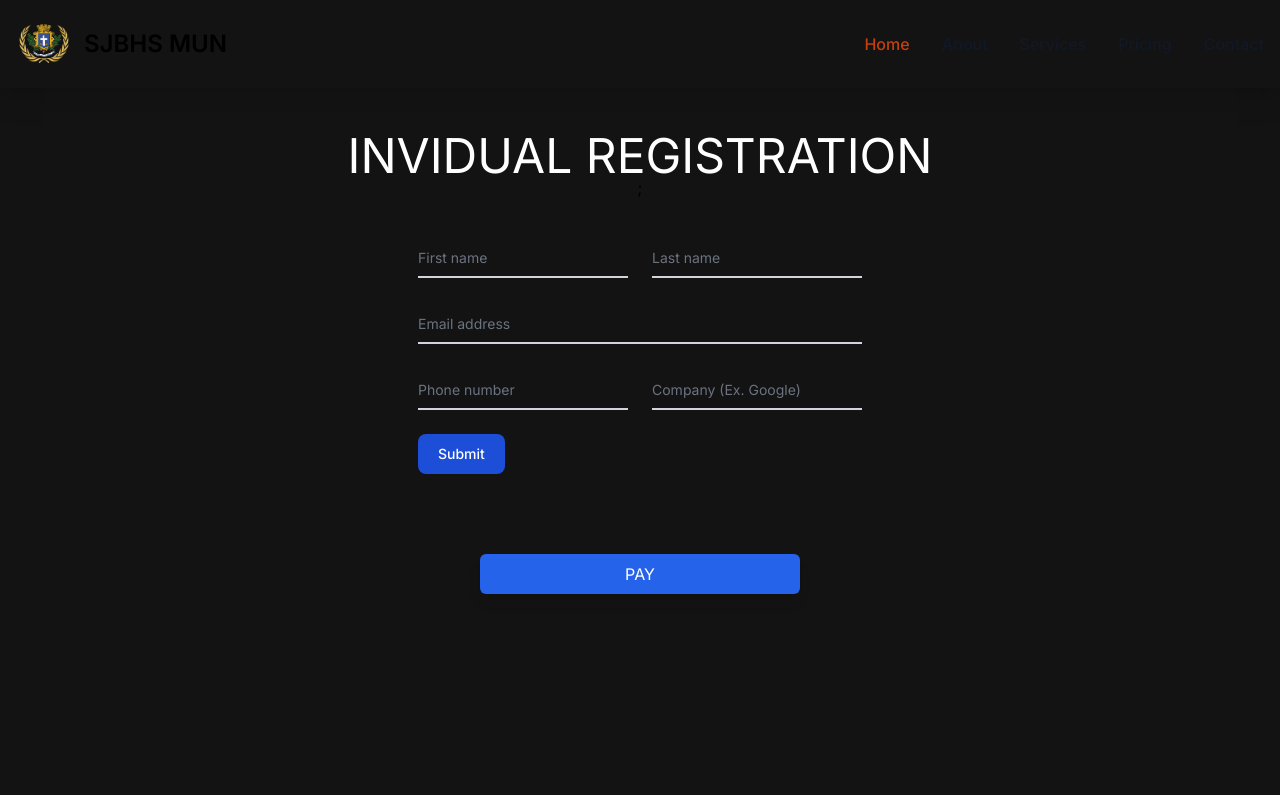
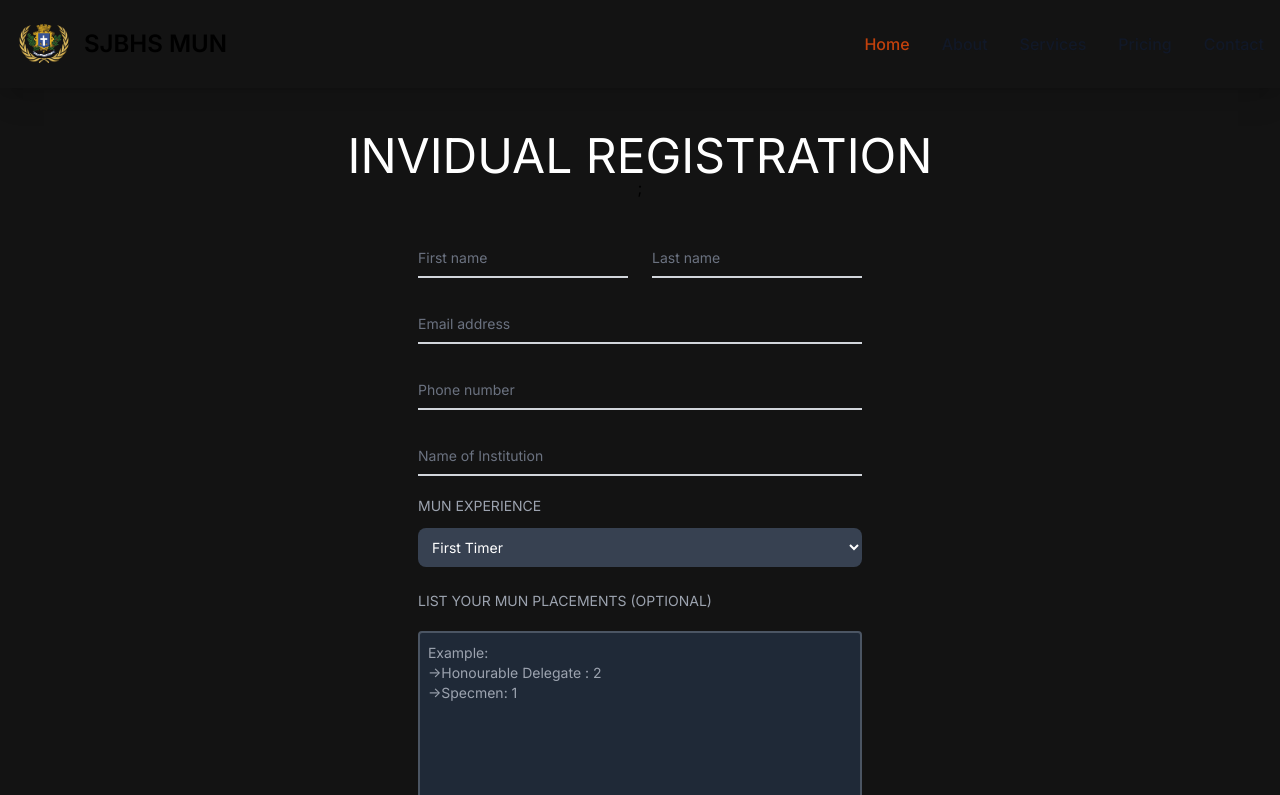
Before and after one commit to skandarajeev/sjbhs-mun-website, a Next.js app: page /registration in a window 1280 px wide. Shown: the top 795 px of the page. Built offline with nearby package versions, Linux system fonts and the light colour scheme.

Commit message:
registration basics

```diff
--- a/app/registration/page.js
+++ b/app/registration/page.js
@@ -5,44 +5,127 @@ import Head from "next/head";
 export default function page() {
   return (
     <div className="flex flex-col justify-center items-center mt-11">
-      <h1 className="text-white text-5xl text-center">INVIDUAL REGISTRATION</h1>;
-
-      {/* register form */}
+      <h1 className="text-white text-5xl text-center">INVIDUAL REGISTRATION</h1>
+      ;{/* register form */}
       <form className="my-10">
         <div className="grid md:grid-cols-2 md:gap-6">
           <div className="relative z-0 w-full mb-6 group">
-            <input type="text" name="floating_first_name" id="floating_first_name" className="block py-2.5 px-0 w-full text-sm text-gray-900 bg-transparent border-0 border-b-2 border-gray-300 appearance-none dark:text-white dark:border-gray-600 dark:focus:border-blue-500 focus:outline-none focus:ring-0 focus:border-blue-600 peer" placeholder=" " required />
-            <label for="floating_first_name" className="peer-focus:font-medium absolute text-sm text-gray-500 dark:text-gray-400 duration-300 transform -translate-y-6 scale-75 top-3 -z-10 origin-[0] peer-focus:left-0 peer-focus:text-blue-600 peer-focus:dark:text-blue-500 peer-placeholder-shown:scale-100 peer-placeholder-shown:translate-y-0 peer-focus:scale-75 peer-focus:-translate-y-6">First name</label>
+            <input
+              type="text"
+              name="floating_first_name"
+              id="floating_first_name"
+              className="block py-2.5 px-0 w-full text-sm text-gray-900 bg-transparent border-0 border-b-2 border-gray-300 appearance-none dark:text-white dark:border-gray-600 dark:focus:border-blue-500 focus:outline-none focus:ring-0 focus:border-blue-600 peer"
+              placeholder=" "
+              required
+            />
+            <label
+              for="floating_first_name"
+              className="peer-focus:font-medium absolute text-sm text-gray-500 dark:text-gray-400 duration-300 transform -translate-y-6 scale-75 top-3 -z-10 origin-[0] peer-focus:left-0 peer-focus:text-blue-600 peer-focus:dark:text-blue-500 peer-placeholder-shown:scale-100 peer-placeholder-shown:translate-y-0 peer-focus:scale-75 peer-focus:-translate-y-6"
+            >
+              First name
+            </label>
           </div>
           <div className="relative z-0 w-full mb-6 group">
-            <input type="text" name="floating_last_name" id="floating_last_name" className="block py-2.5 px-0 w-full text-sm text-gray-900 bg-transparent border-0 border-b-2 border-gray-300 appearance-none dark:text-white dark:border-gray-600 dark:focus:border-blue-500 focus:outline-none focus:ring-0 focus:border-blue-600 peer" placeholder=" " required />
-            <label for="floating_last_name" className="peer-focus:font-medium absolute text-sm text-gray-500 dark:text-gray-400 duration-300 transform -translate-y-6 scale-75 top-3 -z-10 origin-[0] peer-focus:left-0 peer-focus:text-blue-600 peer-focus:dark:text-blue-500 peer-placeholder-shown:scale-100 peer-placeholder-shown:translate-y-0 peer-focus:scale-75 peer-focus:-translate-y-6">Last name</label>
+            <input
+              type="text"
+              name="floating_last_name"
+              id="floating_last_name"
+              className="block py-2.5 px-0 w-full text-sm text-gray-900 bg-transparent border-0 border-b-2 border-gray-300 appearance-none dark:text-white dark:border-gray-600 dark:focus:border-blue-500 focus:outline-none focus:ring-0 focus:border-blue-600 peer"
+              placeholder=" "
+              required
+            />
+            <label
+              for="floating_last_name"
+              className="peer-focus:font-medium absolute text-sm text-gray-500 dark:text-gray-400 duration-300 transform -translate-y-6 scale-75 top-3 -z-10 origin-[0] peer-focus:left-0 peer-focus:text-blue-600 peer-focus:dark:text-blue-500 peer-placeholder-shown:scale-100 peer-placeholder-shown:translate-y-0 peer-focus:scale-75 peer-focus:-translate-y-6"
+            >
+              Last name
+            </label>
           </div>
         </div>
         <div className="relative z-0 w-full mb-6 group">
-          <input type="email" name="floating_email" id="floating_email" className="block py-2.5 px-0 w-full text-sm text-gray-900 bg-transparent border-0 border-b-2 border-gray-300 appearance-none dark:text-white dark:border-gray-600 dark:focus:border-blue-500 focus:outline-none focus:ring-0 focus:border-blue-600 peer" placeholder=" " required />
-          <label for="floating_email" className="peer-focus:font-medium absolute text-sm text-gray-500 dark:text-gray-400 duration-300 transform -translate-y-6 scale-75 top-3 -z-10 origin-[0] peer-focus:left-0 peer-focus:text-blue-600 peer-focus:dark:text-blue-500 peer-placeholder-shown:scale-100 peer-placeholder-shown:translate-y-0 peer-focus:scale-75 peer-focus:-translate-y-6">Email address</label>
+          <input
+            type="email"
+            name="floating_email"
+            id="floating_email"
+            className="block py-2.5 px-0 w-full text-sm text-gray-900 bg-transparent border-0 border-b-2 border-gray-300 appearance-none dark:text-white dark:border-gray-600 dark:focus:border-blue-500 focus:outline-none focus:ring-0 focus:border-blue-600 peer"
+            placeholder=" "
+            required
+          />
+          <label
+            for="floating_email"
+            className="peer-focus:font-medium absolute text-sm text-gray-500 dark:text-gray-400 duration-300 transform -translate-y-6 scale-75 top-3 -z-10 origin-[0] peer-focus:left-0 peer-focus:text-blue-600 peer-focus:dark:text-blue-500 peer-placeholder-shown:scale-100 peer-placeholder-shown:translate-y-0 peer-focus:scale-75 peer-focus:-translate-y-6"
+          >
+            Email address
+          </label>
         </div>
 
-
-        <div className="grid md:grid-cols-2 md:gap-6">
+        <div className="grid  md:gap-6">
           <div className="relative z-0 w-full mb-6 group">
-            <input type="tel" pattern="[0-9]{3}-[0-9]{3}-[0-9]{4}" name="floating_phone" id="floating_phone" className="block py-2.5 px-0 w-full text-sm text-gray-900 bg-transparent border-0 border-b-2 border-gray-300 appearance-none dark:text-white dark:border-gray-600 dark:focus:border-blue-500 focus:outline-none focus:ring-0 focus:border-blue-600 peer" placeholder=" " required />
-            <label for="floating_phone" className="peer-focus:font-medium absolute text-sm text-gray-500 dark:text-gray-400 duration-300 transform -translate-y-6 scale-75 top-3 -z-10 origin-[0] peer-focus:left-0 peer-focus:text-blue-600 peer-focus:dark:text-blue-500 peer-placeholder-shown:scale-100 peer-placeholder-shown:translate-y-0 peer-focus:scale-75 peer-focus:-translate-y-6">Phone number</label>
-          </div>
-          <div className="relative z-0 w-full mb-6 group">
-            <input type="text" name="floating_company" id="floating_company" className="block py-2.5 px-0 w-full text-sm text-gray-900 bg-transparent border-0 border-b-2 border-gray-300 appearance-none dark:text-white dark:border-gray-600 dark:focus:border-blue-500 focus:outline-none focus:ring-0 focus:border-blue-600 peer" placeholder=" " required />
-            <label for="floating_company" className="peer-focus:font-medium absolute text-sm text-gray-500 dark:text-gray-400 duration-300 transform -translate-y-6 scale-75 top-3 -z-10 origin-[0] peer-focus:left-0 peer-focus:text-blue-600 peer-focus:dark:text-blue-500 peer-placeholder-shown:scale-100 peer-placeholder-shown:translate-y-0 peer-focus:scale-75 peer-focus:-translate-y-6">Company (Ex. Google)</label>
+            <input
+              type="tel"
+              pattern="[0-9]{3}-[0-9]{3}-[0-9]{4}"
+              name="floating_phone"
+              id="floating_phone"
+              className="block py-2.5 px-0 w-full text-sm text-gray-900 bg-transparent border-0 border-b-2 border-gray-300 appearance-none dark:text-white dark:border-gray-600 dark:focus:border-blue-500 focus:outline-none focus:ring-0 focus:border-blue-600 peer"
+              placeholder=" "
+              required
+            />
+            <label
+              for="floating_phone"
+              className="peer-focus:font-medium absolute text-sm text-gray-500 dark:text-gray-400 duration-300 transform -translate-y-6 scale-75 top-3 -z-10 origin-[0] peer-focus:left-0 peer-focus:text-blue-600 peer-focus:dark:text-blue-500 peer-placeholder-shown:scale-100 peer-placeholder-shown:translate-y-0 peer-focus:scale-75 peer-focus:-translate-y-6"
+            >
+              Phone number
+            </label>
           </div>
         </div>
-        <button type="submit" className="text-white bg-blue-700 hover:bg-blue-800 focus:ring-4 focus:outline-none focus:ring-blue-300 font-medium rounded-lg text-sm w-full sm:w-auto px-5 py-2.5 text-center dark:bg-blue-600 dark:hover:bg-blue-700 dark:focus:ring-blue-800">Submit</button>
+
+        <div className="relative z-0 w-full mb-5 group">
+          <input
+            type="text"
+            name="floating_institution"
+            id="floating_institution"
+            className="block py-2.5 px-0 w-full text-sm text-gray-900 bg-transparent border-0 border-b-2 border-gray-300 appearance-none dark:text-white dark:border-gray-600 dark:focus:border-blue-500 focus:outline-none focus:ring-0 focus:border-blue-600 peer"
+            placeholder=" "
+            required
+          />
+          <label
+            for="floating_phone"
+            className="peer-focus:font-medium absolute text-sm text-gray-500 dark:text-gray-400 duration-300 transform -translate-y-6 scale-75 top-3 -z-10 origin-[0] peer-focus:left-0 peer-focus:text-blue-600 peer-focus:dark:text-blue-500 peer-placeholder-shown:scale-100 peer-placeholder-shown:translate-y-0 peer-focus:scale-75 peer-focus:-translate-y-6"
+          >
+            Name of Institution
+          </label>
+        </div>
+        <div className="mb-6">
+          <label for="number_muns" className="text-sm text-gray-400 ">
+            MUN EXPERIENCE
+          </label>
+          <select
+            id="number_muns"
+            className="  mt-3 text-sm rounded-lg focus:ring-blue-500  block w-full p-2.5 bg-gray-700 border-gray-600 placeholder-gray-400 text-white "
+          >
+            <option value="First Timer">First Timer</option>
+            <option value="11-3 MUNs">1-3 MUNs</option>
+            <option value="4-10 MUNs">4-10 MUNs</option>
+            <option value="10+ MUNs">10+ MUNs</option>
+          </select>
+        </div>
+        <div className="relative z-0 w-full mb-6 group">
+          <label
+            for="placements"
+            className="peer peer-focus:font-medium  text-sm text-gray-400 "
+          >
+            LIST YOUR MUN PLACEMENTS (OPTIONAL)
+          </label>
+          <textarea
+            id="placements"
+            type="text"
+            className="block py-2.5 my-5 h-44 px-0 w-full text-sm text-white bg-gray-800 rounded border-2  appearance-nonetext-white border-gray-600  focus:outline-none focus:ring-0 0 peer"
+            placeholder={
+              "  Example:\n  ->Honourable Delegate : 2 \n  ->Specmen: 1"
+            }
+          />
+        </div>
       </form>
-
-
-
-
-
-
       {/*
  PAYMENT BUTTON  */}
       <button
```
Also changed, not shown: app/page.js (+22 -29 lines).
